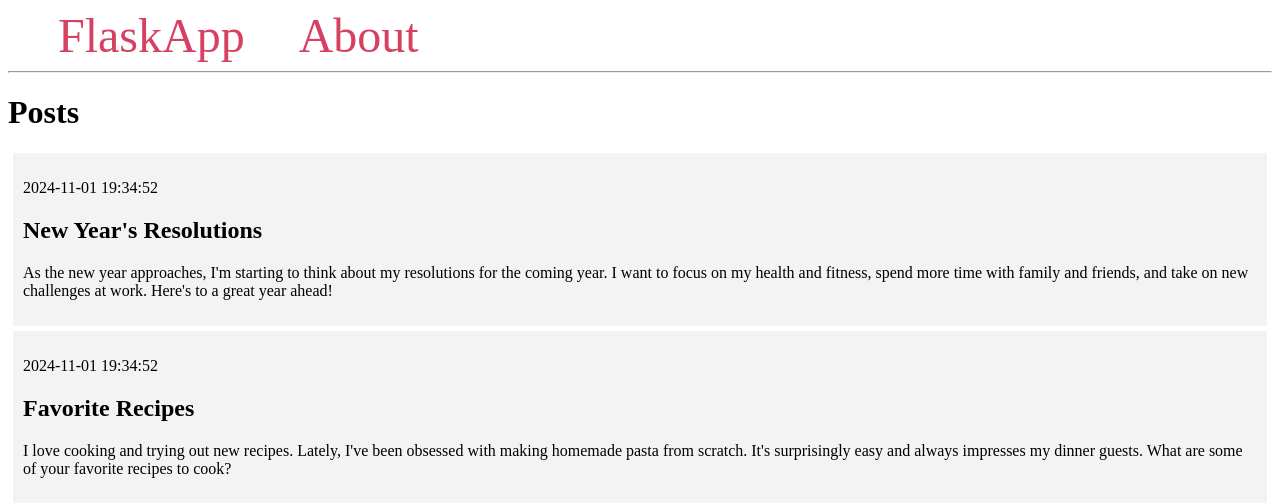
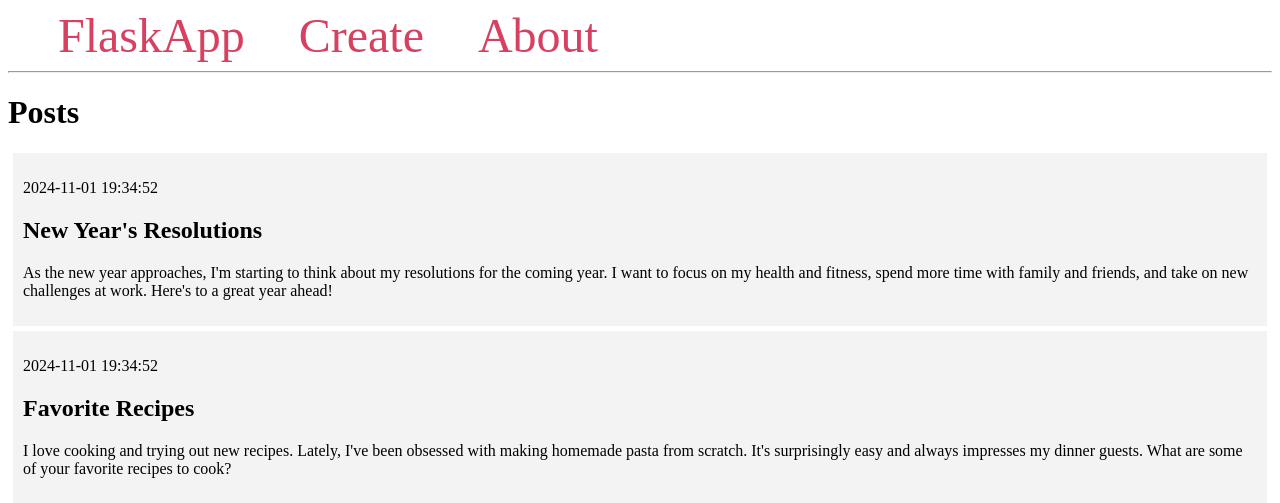
Before and after one commit to cavenm6/flask-blog-app, a Flask app: page / in a window 1280 px wide. Shown: the top 503 px of the page. Run offline with Flask 3, Linux system fonts and the light colour scheme; data comes from the database, SQL or seed files in the repository.

Commit message:
Added create post functionality

```diff
--- a/app.py
+++ b/app.py
@@ -4,7 +4,7 @@ from flask import Flask, render_template, request, url_for, flash, redirect, abo
 # make a Flask application object called app
 app = Flask(__name__)
 app.config["DEBUG"] = True
-
+app.config["SECRET_KEY"] = 'Secret Key'
 
 
 # Function to open a connection to the database.db file
@@ -39,6 +39,33 @@ def index():
 
 
 # route to create a post
+@app.route('/create/', methods=('GET', 'POST'))
+def create():
+    #Determine if the page is being requested with a POST or GET request
+    if request.method == 'POST':
+        #get the title and content submitted
+        title = request.form['title']
+        content = request.form['content']
+
+        #display an error message if title or content not submitted
+        if not title:
+            flash("Title is required")
+        elif not content:
+            flash("Content is required")
+        else:
+            conn = get_db_connection()
+            #Insert data to db
+            conn.execute('INSERT INTO posts (title, content) VALUES (? , ?)' (title, content))
+            conn.commit
+            conn.close()
+            return redirect(url_for('index'))
+
+        #make a db conenction and insert the blog post content
+
+    return render_template('create.html')
+
+
+
 
 
 app.run()
--- a/templates/base.html
+++ b/templates/base.html
@@ -28,10 +28,16 @@
 <body>
     <nav>
         <a href="{{ url_for('index') }}">FlaskApp</a>
+        <a href="{{ url_for('create') }}">Create</a>
         <a href="#">About</a>
     </nav>
     <hr>
     <div class="content">
+        {% for message in get_flashed_messages() %}
+            <div class ="alert">{{ message }}</div>
+        {% endfor %}
+
+
         {% block content %} {% endblock %}
     </div>
 </body>
```
